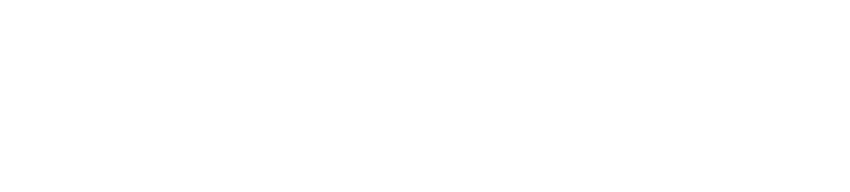
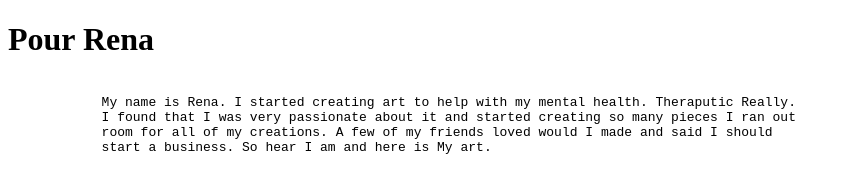
Before and after one commit to lowwrena1/art_store, a plain HTML site: page index.html in a window 1280 px wide. Shown: the whole page, without its empty margins (0-850 px from the left). Drawn offline with Linux system fonts and the light colour scheme.

Commit message:
created header and a paragraph describing my story behind starting my business

```diff
--- a/index.html
+++ b/index.html
@@ -10,7 +10,14 @@
         <link rel="stylesheet" href="">
     </head>
     <body>
+        <header><h1>Pour Rena</h1></header>
 
+        <pre>
+            My name is Rena. I started creating art to help with my mental health. Theraputic Really.
+            I found that I was very passionate about it and started creating so many pieces I ran out
+            room for all of my creations. A few of my friends loved would I made and said I should
+            start a business. So hear I am and here is My art.
+        </pre>
         <script src="" async defer></script>
     </body>
 </html>
```
